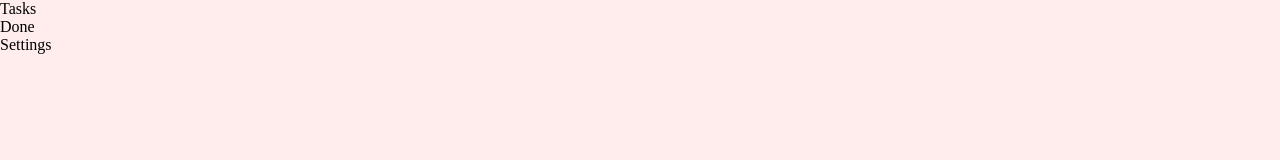
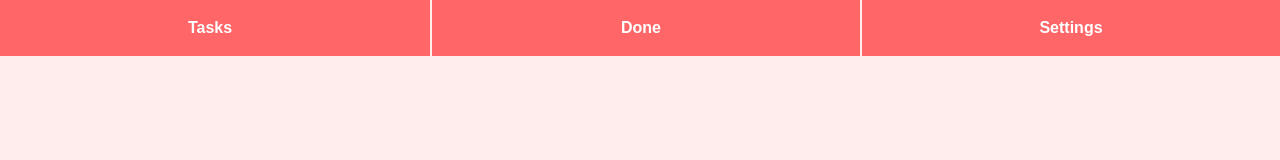
Before and after one commit to xWolfYx/to-do-app, a plain HTML site: page app/index.html in a window 1280 px wide. Drawn offline with Linux system fonts and the light colour scheme.

Commit message:
feat: add styles for nav

```diff
--- a/app/src/scss/styles.scss
+++ b/app/src/scss/styles.scss
@@ -9,3 +9,35 @@
 body {
   background-color: colors.$background;
 }
+
+#top-nav {
+  position: fixed;
+  top: 0;
+  left: 0;
+  width: 100%;
+  background-color: colors.$primary;
+}
+
+#top-nav > ul {
+  height: 7vh;
+  display: grid;
+  grid-template-columns: repeat(3, 1fr);
+  gap: 10px;
+  li {
+    display: flex;
+    justify-content: center;
+    align-items: center;
+    list-style-type: none;
+    color: white;
+    font-weight: bold;
+    font-family: arial;
+
+    &:not(:first-child) {
+      border-left: 2px solid colors.$background;
+    }
+
+    &.active {
+      background-color: colors.$accent;
+    }
+  }
+}
```
Also changed, not shown: app/src/css/styles.css, 1 other file.
